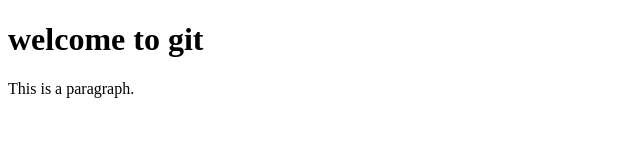
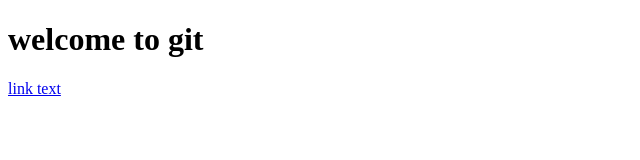
Before and after one commit to GauriSakshi/netflix, a plain HTML site: page index.html in a window 1280 px wide. Shown: the whole page, without its empty margins (0-640 px from the left). Drawn offline with Linux system fonts and the light colour scheme.

Commit message:
Update index.html

```diff
--- a/index.html
+++ b/index.html
@@ -1,12 +1,12 @@
 <!DOCTYPE html>
 <html>
 <head>
-<title>Page Title</title>
+<title>Git</title>
 </head>
 <body>
 
 <h1>welcome to git</h1>
-<p>This is a paragraph.</p>
+<a href="netflix.html">link text</a>
 
 </body>
 </html
```
